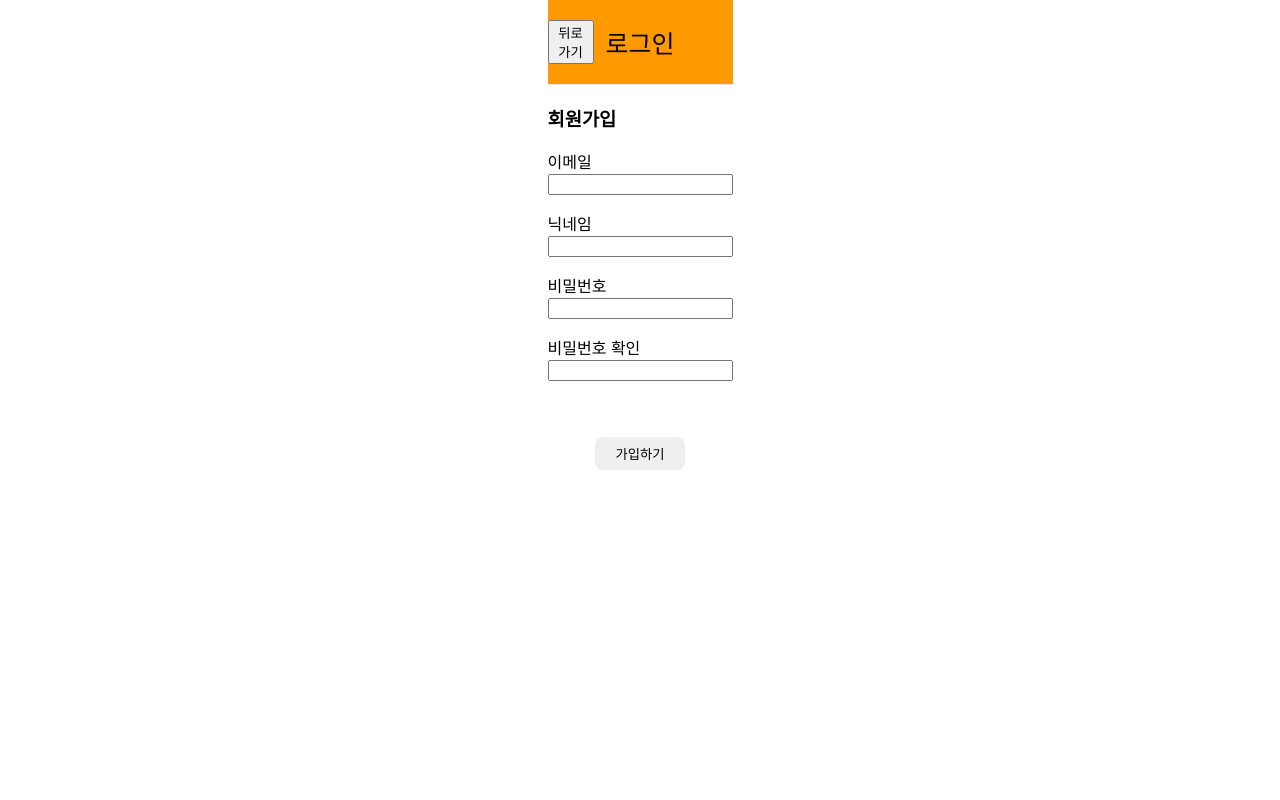
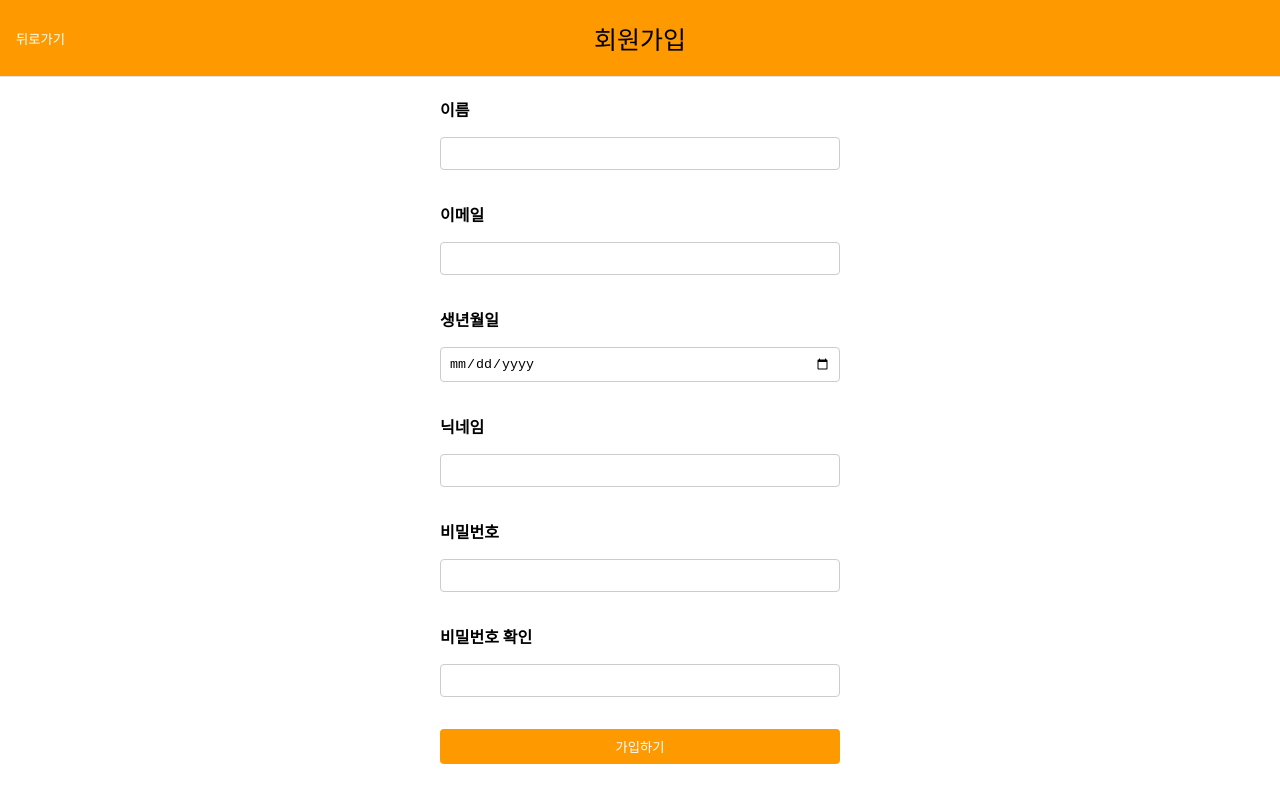
Before and after one commit to Karmesin924/eat_together, a React (Create React App) app in the folder frontend/: page /SignUp in a window 1280 px wide. Built offline with nearby package versions, Linux system fonts and the light colour scheme.

Commit message:
회원가입 구조 변경 및 css 수정

```diff
--- a/frontend/src/App.css
+++ b/frontend/src/App.css
@@ -74,53 +74,58 @@
 /* 회원가입 */
 
 .signup {
-    display: grid;
+    display: flex;
+    flex-direction: column;
     justify-content: center;
 }
 
-.singup-together1 {
-    padding-top: 20px;
-    width: 100%;
-    height: 100%;
-    font-size: 200%;
-    font-weight: bolder;
-    text-align: center;
+.signup-container {
+    background-color: #ffffff;
+    padding: 20px;
+    margin: 0;
+
 }
 
-.singup-together2 {
-    padding-top: 10px;
-    width: 100%;
-    height: 100%;
-    font-size: 110%;
-    font-weight: bolder;
-    text-align: center;
+.signup-form {
+    display: flex;
+    flex-direction: column;
+    gap: 16px;
+    max-width: 400px;
+    margin: 0 auto;
 }
 
-.form-box {
-    margin-bottom: 20px;
-    text-align: center;
+label {
+    font-weight: bold;
 }
 
-.form-box input {
-    margin-top: 10x;
-    border-radius: 8px;
-    width: 250px;
-    height: 25px;
-    text-align: center;
+input[type="text"],
+input[type="password"],
+input[type="date"] {
+    padding: 8px;
+    border: 1px solid #cccccc;
+    border-radius: 4px;
 }
 
-.form-box p.message {
-    color: #FF9900
+.message {
+    font-size: 14px;
+    color: #ff0000;
 }
 
-.form button {
-    display: block;
-    margin: 0 auto;
+button {
+    padding: 8px 16px;
+    background-color: #ff9900;
+    /* 수정: 버튼 색을 #FF9900로 변경 */
+    color: #ffffff;
     border: none;
-    outline: none;
-    padding: 7px 20px;
-    border-radius: 8px;
+    border-radius: 4px;
+    cursor: pointer;
 }
+
+button:disabled {
+    background-color: #cccccc;
+    cursor: not-allowed;
+}
+
 
 /* Header */
 header {
@@ -160,3 +165,39 @@ footer {
     bottom: 0px;
     position: absolute;
 }
+
+/* 홈페이지 */
+
+.Home {
+    text-align: center
+}
+
+.Home-LetsEat {
+    display: inline-block;
+    vertical-align: middle;
+    margin-right: 10px;
+    padding-top: 20px;
+    text-align: center;
+    font-size: 200%;
+    font-weight: 500;
+    border-radius: 20px;
+    border: 2px solid #FF9900;
+    width: 150px;
+    height: 200px;
+
+}
+
+.Home-LetsDo {
+    display: inline-block;
+    vertical-align: middle;
+    margin-left: 10px;
+    padding-top: 20px;
+    text-align: center;
+    font-size: 200%;
+    font-weight: 500;
+    border-radius: 20px;
+    border: 2px solid #FF9900;
+    width: 150px;
+    height: 200px;
+
+}
--- a/frontend/src/pages/Home.js
+++ b/frontend/src/pages/Home.js
@@ -7,13 +7,19 @@ const Home = () => {
   return (
     <div className="Home">
       <MyHeader headText={"같이 먹자"} />
+
+      <br />
+      <br />
+
       <div
         className="Home-LetsEat"
         onClick={() => {
           navigate("/LetsEat");
         }}
       >
-        같이 먹자
+        같이
+        <br />
+        먹자
       </div>
       <div
         className="Home-LetsDo"
@@ -21,7 +27,9 @@ const Home = () => {
           navigate("/LetsDo");
         }}
       >
-        같이 하자
+        같이
+        <br />
+        하자
       </div>
       <MyFooter />
     </div>
--- a/frontend/src/pages/SignUp.js
+++ b/frontend/src/pages/SignUp.js
@@ -5,65 +5,57 @@ import MyButton from "../components/MyButton";
 import { useNavigate } from "react-router-dom";
 
 const SignUp = () => {
-  // 초기값 세팅 - 아이디, 닉네임, 비밀번호, 비밀번호확인, 이메일
-
   const navigate = useNavigate();
   const [name, setName] = useState("");
   const [email, setEmail] = useState("");
+  const [birth, setBirth] = useState("");
+  const [nickname, setNickname] = useState("");
   const [password, setPassword] = useState("");
   const [passwordConfirm, setPasswordConfirm] = useState("");
-
-  // 오류메세지 상태 저장
   const [nameMessage, setNameMessage] = useState("");
+  const [emailMessage, setEmailMessage] = useState("");
+  const [birthMessage, setBirthMessage] = useState("");
+  const [nicknameMessage, setNicknameMessage] = useState("");
   const [passwordMessage, setPasswordMessage] = useState("");
   const [passwordConfirmMessage, setPasswordConfirmMessage] = useState("");
-  const [emailMessage, setEmailMessage] = useState("");
-
-  // 유효성 검사
-  const [isname, setIsName] = useState(false);
+  const [isName, setIsName] = useState(false);
+  const [isEmail, setIsEmail] = useState(false);
+  const [isBirth, setIsBirth] = useState(false);
+  const [isNickname, setIsNickname] = useState(false);
   const [isPassword, setIsPassword] = useState(false);
   const [isPasswordConfirm, setIsPasswordConfirm] = useState(false);
-  const [isEmail, setIsEmail] = useState(false);
+  const [isButtonEnabled, setIsButtonEnabled] = useState(false);
+
+  const checkButtonEnabled = () => {
+    if (
+      isName &&
+      isEmail &&
+      isBirth &&
+      isNickname &&
+      isPassword &&
+      isPasswordConfirm
+    ) {
+      setIsButtonEnabled(true);
+    } else {
+      setIsButtonEnabled(false);
+    }
+  };
 
   const onChangeName = (e) => {
     const currentName = e.target.value;
     setName(currentName);
 
     if (currentName.length < 2 || currentName.length > 5) {
-      setNameMessage("닉네임은 2글자 이상 5글자 이하로 입력해주세요!");
+      setNameMessage("이름은 2글자 이상 5글자 이하로 입력해주세요");
       setIsName(false);
     } else {
-      setNameMessage("사용가능한 닉네임 입니다.");
+      setNameMessage("올바른 형식입니다");
       setIsName(true);
     }
+
+    checkButtonEnabled();
   };
 
-  const onChangePassword = (e) => {
-    const currentPassword = e.target.value;
-    setPassword(currentPassword);
-    const passwordRegExp =
-      /^(?=.*[a-zA-Z])(?=.*[!@#$%^*+=-])(?=.*[0-9]).{8,25}$/;
-    if (!passwordRegExp.test(currentPassword)) {
-      setPasswordMessage(
-        "숫자+영문자+특수문자 조합으로 8자리 이상 입력해주세요!"
-      );
-      setIsPassword(false);
-    } else {
-      setPasswordMessage("안전한 비밀번호 입니다.");
-      setIsPassword(true);
-    }
-  };
-  const onChangePasswordConfirm = (e) => {
-    const currentPasswordConfirm = e.target.value;
-    setPasswordConfirm(currentPasswordConfirm);
-    if (password !== currentPasswordConfirm) {
-      setPasswordConfirmMessage("비밀번호가 똑같지 않습니다.");
-      setIsPasswordConfirm(false);
-    } else {
-      setPasswordConfirmMessage("똑같은 비밀번호를 입력했습니다.");
-      setIsPasswordConfirm(true);
-    }
-  };
   const onChangeEmail = (e) => {
     const currentEmail = e.target.value;
     setEmail(currentEmail);
@@ -71,86 +63,151 @@ const SignUp = () => {
       /^[A-Za-z0-9_]+[A-Za-z0-9]*[@]{1}[A-Za-z0-9]+[A-Za-z0-9]*[.]{1}[A-Za-z]{1,3}$/;
 
     if (!emailRegExp.test(currentEmail)) {
-      setEmailMessage("이메일의 형식이 올바르지 않습니다.");
+      setEmailMessage("이메일의 형식이 올바르지 않습니다");
       setIsEmail(false);
     } else {
-      setEmailMessage("사용 가능한 이메일 입니다.");
+      setEmailMessage("사용 가능한 이메일입니다");
       setIsEmail(true);
     }
+
+    checkButtonEnabled();
+  };
+
+  const onChangeBirth = (e) => {
+    const currentBirth = e.target.value;
+    setBirth(currentBirth);
+
+    if (!currentBirth) {
+      setBirthMessage("생년월일을 선택해주세요");
+      setIsBirth(false);
+    } else {
+      setIsBirth(true);
+    }
+
+    checkButtonEnabled();
+  };
+
+  const onChangeNickname = (e) => {
+    const currentNickname = e.target.value;
+    setNickname(currentNickname);
+
+    if (currentNickname.length < 2 || currentNickname.length > 5) {
+      setNicknameMessage("닉네임은 2글자 이상 5글자 이하로 입력해주세요");
+      setIsNickname(false);
+    } else {
+      setNicknameMessage("올바른 형식입니다");
+      setIsNickname(true);
+    }
+
+    checkButtonEnabled();
+  };
+
+  const onChangePassword = (e) => {
+    const currentPassword = e.target.value;
+    setPassword(currentPassword);
+
+    if (currentPassword.length < 6) {
+      setPasswordMessage("비밀번호는 6자리 이상으로 입력해주세요");
+      setIsPassword(false);
+    } else {
+      setPasswordMessage("올바른 형식입니다");
+      setIsPassword(true);
+    }
+
+    checkButtonEnabled();
+  };
+
+  const onChangePasswordConfirm = (e) => {
+    const currentPasswordConfirm = e.target.value;
+    setPasswordConfirm(currentPasswordConfirm);
+
+    if (currentPasswordConfirm !== password) {
+      setPasswordConfirmMessage("비밀번호가 일치하지 않습니다");
+      setIsPasswordConfirm(false);
+    } else {
+      setPasswordConfirmMessage("비밀번호가 일치합니다");
+      setIsPasswordConfirm(true);
+    }
+
+    checkButtonEnabled();
   };
 
   const onClickSignUp = () => {
-    axios.post(
-      "API",
-      {
-        user_email: email,
-        user_password: password,
-        user_name: name,
-      },
-      {
-        headers: {
-          "Content-Type": "application/json",
-        },
-      }
-    );
+    const userData = {
+      name: name,
+      email: email,
+      nickname: nickname,
+      date: birth,
+      password: password,
+    };
+
+    axios
+      .post("API_ENDPOINT", userData) // API_ENDPOINT를 실제 API 엔드포인트로 대체해주세요
+      .then((response) => {
+        console.log(response.data);
+        navigate("/SignIn"); // 가입 성공 시 이동할 경로를 설정해주세요
+      })
+      .catch((error) => {
+        console.error(error);
+      });
   };
 
   return (
     <div className="signup">
+
       <MyHeader
-        headText={"로그인"}
+        headText={"회원가입"}
         leftChild={
           <MyButton
             text={"뒤로가기"}
             onClick={() => {
-              navigate("/");
+              navigate(-1);
             }}
           />
         }
       />
-      <h3>회원가입</h3>
-      <div className="form">
-        <div className="form-el">
-          <label htmlFor="email">이메일</label> <br />
+      <div className="signup-container">
+        <div className="signup-form">
+          <label htmlFor="name">이름</label>
+          <input type="text" id="name" value={name} onChange={onChangeName} />
+          <span className="message">{nameMessage}</span>
+
+          <label htmlFor="email">이메일</label>
+          <input type="text" id="email" value={email} onChange={onChangeEmail} />
+          <span className="message">{emailMessage}</span>
+
+          <label htmlFor="birth">생년월일</label>
+          <input type="date" id="birth" value={birth} onChange={onChangeBirth} />
+          <span className="message">{birthMessage}</span>
+
+          <label htmlFor="nickname">닉네임</label>
+          <input type="text" id="nickname" value={nickname} onChange={onChangeNickname} />
+          <span className="message">{nicknameMessage}</span>
+
+          <label htmlFor="password">비밀번호</label>
           <input
-            id="email"
-            name="name"
-            value={email}
-            onChange={onChangeEmail}
-          />
-          <p className="message">{emailMessage}</p>
-        </div>
-        <div className="form-el">
-          <label htmlFor="name">닉네임</label> <br />
-          <input id="name" name="name" value={name} onChange={onChangeName} />
-          <p className="message">{nameMessage}</p>
-        </div>
-        <div className="form-el">
-          <label htmlFor="password">비밀번호</label> <br />
-          <input
+            type="password"
             id="password"
-            name="password"
             value={password}
             onChange={onChangePassword}
           />
-          <p className="message">{passwordMessage}</p>
-        </div>
-        <div className="form-el">
-          <label htmlFor="passwordConfirm">비밀번호 확인</label> <br />
+          <span className="message">{passwordMessage}</span>
+
+          <label htmlFor="passwordConfirm">비밀번호 확인</label>
           <input
+            type="password"
             id="passwordConfirm"
-            name="passwordConfirm"
             value={passwordConfirm}
             onChange={onChangePasswordConfirm}
           />
-          <p className="message">{passwordConfirmMessage}</p>
+          <span className="message">{passwordConfirmMessage}</span>
+
+          <MyButton
+            text="가입하기"
+            onClick={onClickSignUp}
+            disabled={!isButtonEnabled}
+          />
         </div>
-
-        <br />
-        <br />
-        <button type="submit" onClick={onClickSignUp}>
-          가입하기
-        </button>
       </div>
     </div>
   );
```
